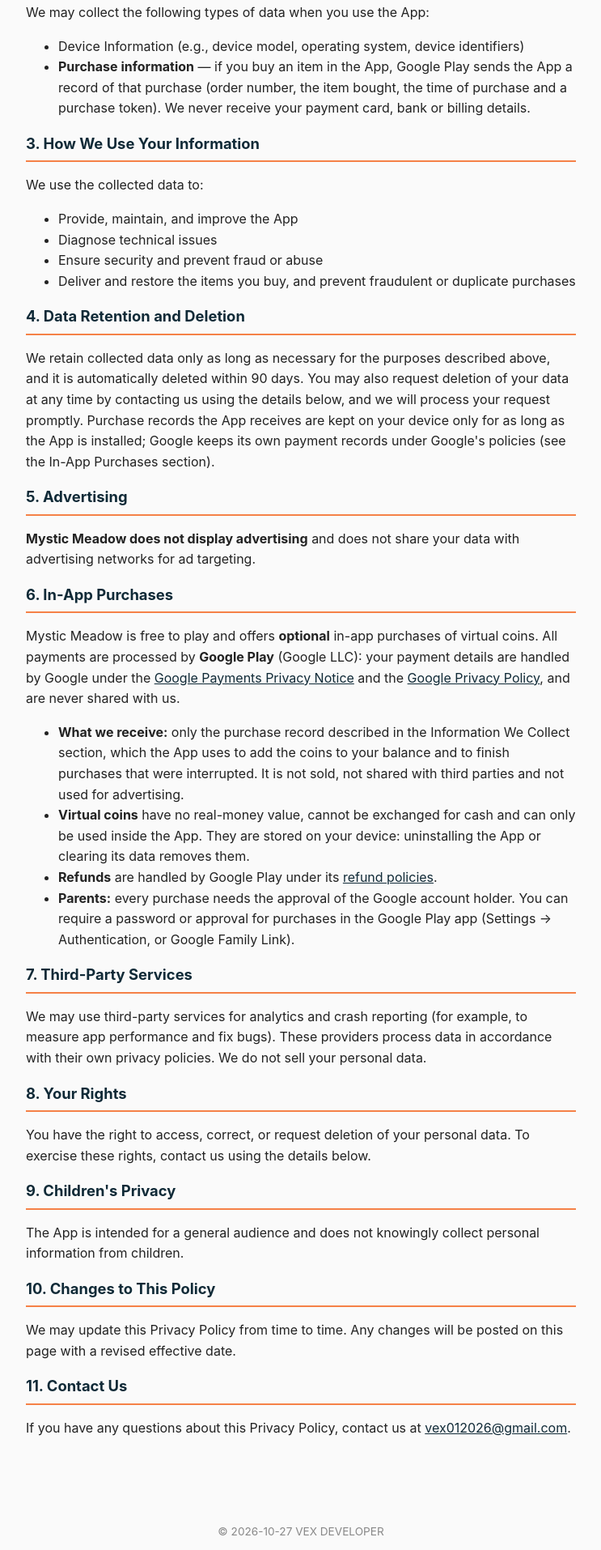
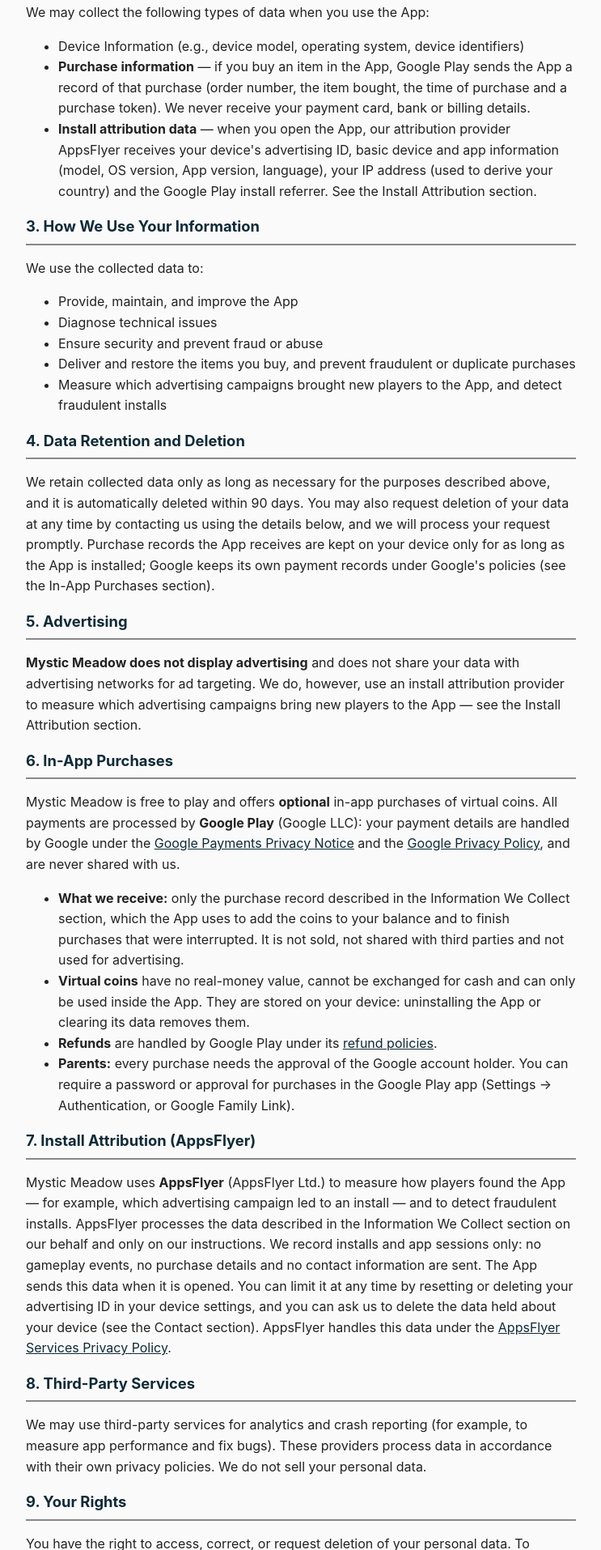
Before and after one commit to vex012026-cyber/vex012026-cyber.github.io, a plain HTML site: page mystic-meadow/index.html in a window 1280 px wide. Shown: the part 886-2800 px from the top of the page at 81% size, without its empty margins (268-1011 px from the left). Drawn offline with Linux system fonts and the light colour scheme.

```diff
--- a/mystic-meadow/index.html
+++ b/mystic-meadow/index.html
@@ -5,7 +5,7 @@
 <meta name="viewport" content="width=device-width, initial-scale=1">
 <title>Mystic Meadow — Privacy Policy</title>
 <style>
-  :root { --primary: #102A37; --accent: #F58147; }
+  :root { --primary: #102A37; --accent: #888888; }
   * { box-sizing: border-box; }
   body { margin: 0; font-family: -apple-system, Segoe UI, Roboto, Helvetica, Arial, sans-serif;
          color: #222; background: #fafafa; line-height: 1.6; }
@@ -23,7 +23,7 @@
 <header>
   <img src="banner.png" alt="Mystic Meadow banner">
   <h1>Mystic Meadow</h1>
-  <p>Privacy Policy — effective 2026-10-27</p>
+  <p>Privacy Policy — effective 2026-11-16</p>
 </header>
 <main>
   <h2>1. Introduction</h2>
@@ -41,6 +41,10 @@
     <li><strong>Purchase information</strong> — if you buy an item in the App, Google Play sends
       the App a record of that purchase (order number, the item bought, the time of purchase and a
       purchase token). We never receive your payment card, bank or billing details.</li>
+    <li><strong>Install attribution data</strong> — when you open the App, our attribution provider
+      AppsFlyer receives your device's advertising ID, basic device and app information (model, OS
+      version, App version, language), your IP address (used to derive your country) and the Google Play
+      install referrer. See the Install Attribution section.</li>
   </ul>
 
   <h2>3. How We Use Your Information</h2>
@@ -50,6 +54,8 @@
     <li>Diagnose technical issues</li>
     <li>Ensure security and prevent fraud or abuse</li>
     <li>Deliver and restore the items you buy, and prevent fraudulent or duplicate purchases</li>
+    <li>Measure which advertising campaigns brought new players to the App, and detect fraudulent
+      installs</li>
   </ul>
 
   <h2>4. Data Retention and Deletion</h2>
@@ -65,7 +71,8 @@
   <h2>5. Advertising</h2>
   <p>
     <strong>Mystic Meadow does not display advertising</strong> and does not share
-    your data with advertising networks for ad targeting.
+    your data with advertising networks for ad targeting. We do, however, use an install attribution provider to measure which
+    advertising campaigns bring new players to the App — see the Install Attribution section.
   </p>
   <h2>6. In-App Purchases</h2>
   <p>
@@ -91,39 +98,51 @@
       (Settings &rarr; Authentication, or Google Family Link).</li>
   </ul>
 
-  <h2>7. Third-Party Services</h2>
+  <h2>7. Install Attribution (AppsFlyer)</h2>
+  <p>
+    Mystic Meadow uses <strong>AppsFlyer</strong> (AppsFlyer Ltd.) to measure how players found the App —
+    for example, which advertising campaign led to an install — and to detect fraudulent installs.
+    AppsFlyer processes the data described in the Information We Collect section on our behalf and
+    only on our instructions. We record installs and app sessions only: no gameplay events, no
+    purchase details and no contact information are sent. The App sends this data when it is opened. You can limit it at any time by
+    resetting or deleting your advertising ID in your device settings, and you can ask us to delete
+    the data held about your device (see the Contact section). AppsFlyer handles this data under the
+    <a href="https://www.appsflyer.com/legal/services-privacy-policy/" target="_blank" rel="noopener">AppsFlyer Services Privacy Policy</a>.
+  </p>
+
+  <h2>8. Third-Party Services</h2>
   <p>
     We may use third-party services for analytics and crash reporting (for example,
     to measure app performance and fix bugs). These providers process data in
     accordance with their own privacy policies. We do not sell your personal data.
   </p>
 
-  <h2>8. Your Rights</h2>
+  <h2>9. Your Rights</h2>
   <p>
     You have the right to access, correct, or request deletion of your personal
     data. To exercise these rights, contact us using the details below.
   </p>
 
-  <h2>9. Children's Privacy</h2>
+  <h2>10. Children's Privacy</h2>
   <p>
     The App is intended for a general audience and does not knowingly collect
     personal information from children.
   </p>
 
-  <h2>10. Changes to This Policy</h2>
+  <h2>11. Changes to This Policy</h2>
   <p>
     We may update this Privacy Policy from time to time. Any changes will be posted
     on this page with a revised effective date.
   </p>
 
-  <h2>11. Contact Us</h2>
+  <h2>12. Contact Us</h2>
   <p>
     If you have any questions about this Privacy Policy, contact us at
     <a href="mailto:vex012026@gmail.com">vex012026@gmail.com</a>.
   </p>
 </main>
 <footer>
-  &copy; 2026-10-27 VEX DEVELOPER
+  &copy; 2026-11-16 VEX DEVELOPER
 </footer>
 </body>
 </html>
```
